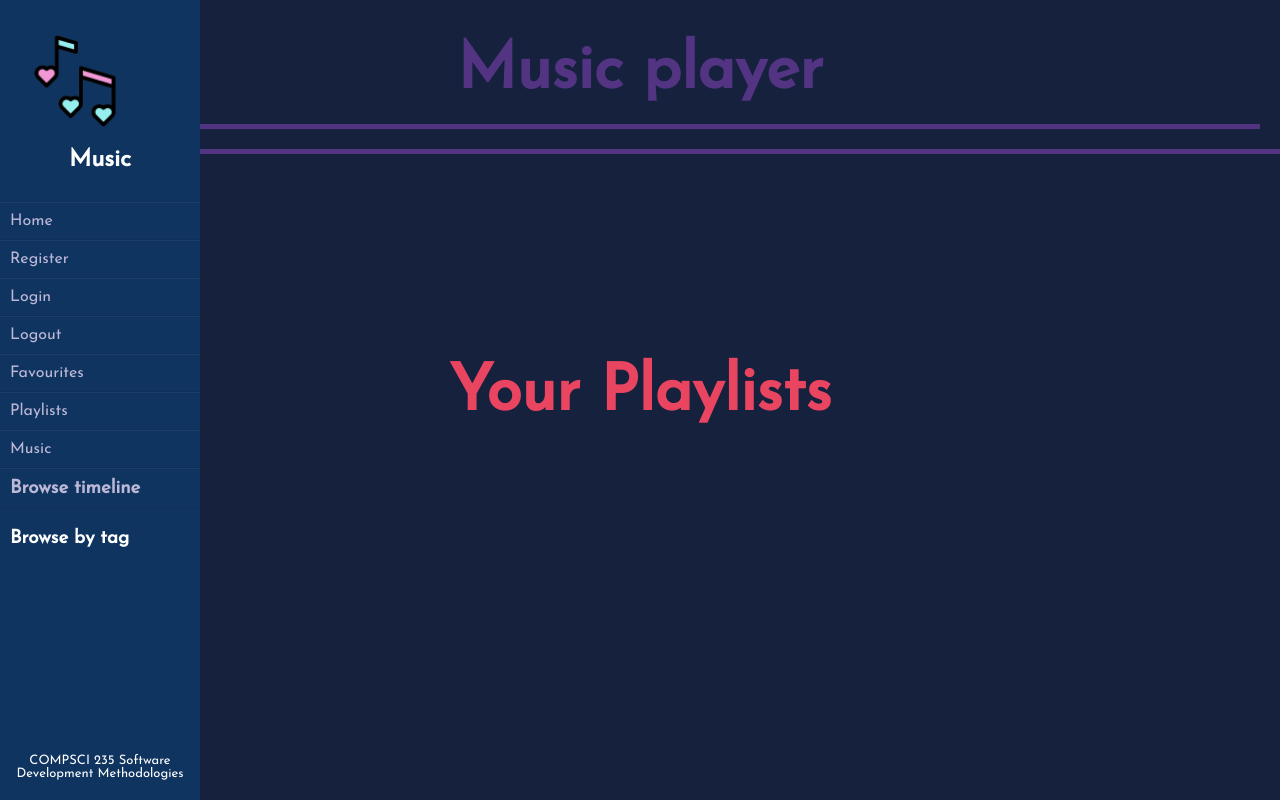
After one commit to hlu750/Music-Player-Web-App-Project, a Flask app: page /profile/playlists in a window 1280 px wide. The commit adds this page. Run offline with Flask 2, Linux system fonts and the light colour scheme; parts of the project's set-up code (start-up, migrations or seed data) failed here and were passed over.

Commit message:
added favourites/playlists page

```diff
--- a/music/__init__.py
+++ b/music/__init__.py
@@ -49,4 +49,8 @@ def create_app(test_config=None):
         from .utilities import utilities
         app.register_blueprint(utilities.utilities_blueprint)
 
+        from .profile import profile
+        app.register_blueprint(profile.profile_blueprint)
+
+
     return app
--- /dev/null
+++ b/music/profile/profile.py
@@ -0,0 +1,11 @@
+from flask import Blueprint, render_template
+
+profile_blueprint = Blueprint('profile_bp', __name__, url_prefix='/profile')
+
+@profile_blueprint.route('/favourites', methods=['GET'])
+def favourites():
+    return render_template('profile/favourites.html')
+
+@profile_blueprint.route('/playlists', methods=['GET'])
+def playlists():
+    return render_template('profile/playlists.html')
--- a/music/templates/navigation.html
+++ b/music/templates/navigation.html
@@ -6,7 +6,8 @@
     <a class="btn-nav" href="{{ url_for('authentication_bp.register') }}">Register</a>
     <a class="btn-nav" href="{{ url_for('authentication_bp.login') }}">Login</a>
     <a class="btn-nav" href="{{ url_for('authentication_bp.logout') }}">Logout</a>
-    <a class="btn-nav" href="">Music</a>
+    <a class="btn-nav" href="{{ url_for('profile_bp.favourites') }}">Favourites</a>
+    <a class="btn-nav" href="{{ url_for('profile_bp.playlists') }}">Playlists</a>
     <a class="btn-nav" href="">Music</a>
     <div>
         <h3>
--- /dev/null
+++ b/music/templates/profile/playlists.html
@@ -0,0 +1,8 @@
+{% extends 'layout.html' %}{%block content%}
+
+<section id="main">
+    <h1 class="title">Your Playlists</h1>
+</section>
+
+
+{% endblock %}
```
Also changed, not shown: music/templates/profile/favourites.html (added, +8 -0 lines), music/profile/__init__.py (added).
